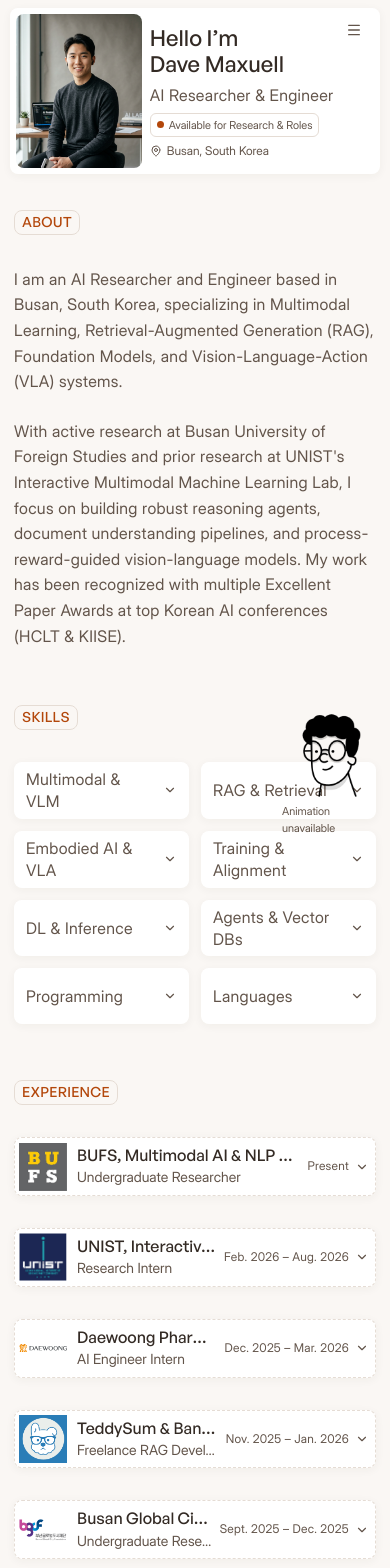
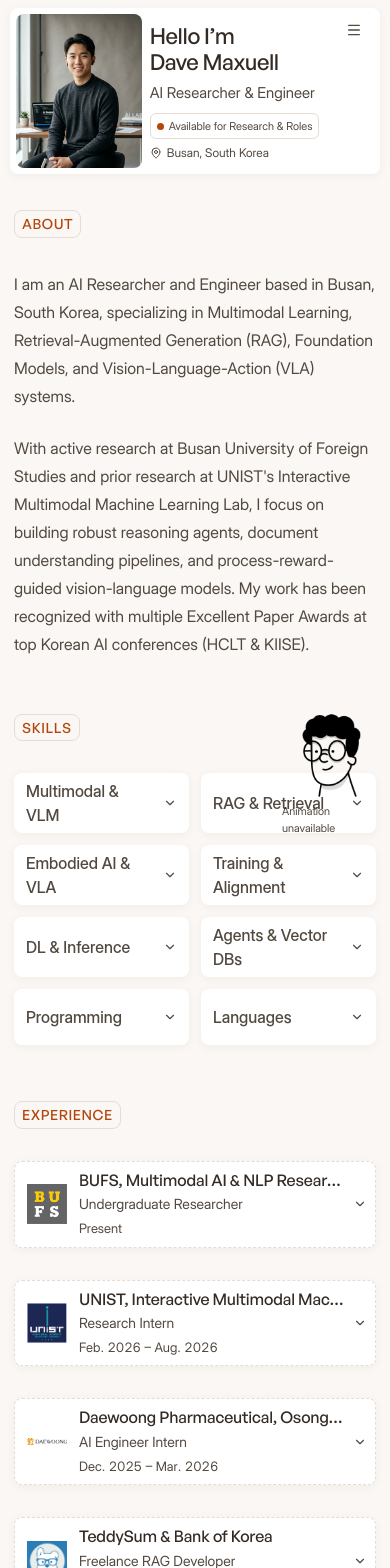
Before and after one commit to davemaxuell/CV, a React (Vite) app: page / in a window 390 px wide. Shown: the top 1568 px of the page. Built offline with nearby package versions, Linux system fonts and the light colour scheme; a web font is replaced by a local one.

Commit message:
Improve typography hierarchy and reading comfort

```diff
--- a/src/index.css
+++ b/src/index.css
@@ -32,7 +32,7 @@
   --page: #faf7f4;
   --surface: #ffffff;
   --ink: #332a24;
-  --body: #62544a;
+  --body: #51483f;
   --line: #e5dcd4;
   --accent: #b3470b;
   --accent-hover: #913707;
@@ -1419,3 +1419,54 @@ textarea:focus-visible {
   .floating-pet .pet-scene > img { width: 270px; height: 202px; left: -85px; top: -50px; }
 }
 @media print { .floating-pet { display: none; } }
+
+/* Reading hierarchy: retain the reference faces with a more legible scale. */
+body { letter-spacing: 0; }
+.about-copy { max-width: 68ch; }
+.about-copy p { font-size: 1.0625rem; line-height: 1.75; letter-spacing: 0; }
+.profile-copy h1 { font-size: 1.75rem; line-height: 1.18; letter-spacing: -0.02em; }
+.profile-role { font-size: 1rem; line-height: 1.5; }
+.profile-tagline, .profile-links a { font-size: 0.8125rem; line-height: 1.5; }
+.availability { font-size: 0.75rem; line-height: 1.5; }
+.profile-actions .primary-button, .profile-actions .secondary-button { font-size: 0.9375rem; line-height: 1.4; }
+.section-badge { font-size: 0.875rem; line-height: 1.4; letter-spacing: 0.04em; }
+.skill-chip { font-size: 1rem; line-height: 1.5; font-weight: 500; }
+.resume-title, .project-copy h3, .recognition-heading h3 {
+  font-size: 1.125rem;
+  line-height: 1.35;
+  letter-spacing: -0.01em;
+}
+.resume-subtitle, .recognition-row > p, .project-copy > p {
+  font-size: 0.9375rem;
+  line-height: 1.55;
+}
+.resume-date { font-size: 0.8125rem; line-height: 1.5; letter-spacing: 0; font-variant-numeric: tabular-nums; }
+.resume-details, .skill-detail > div, .project-document { font-size: 1rem; line-height: 1.7; }
+.resume-details > p, .resume-details > ul, .project-document > p, .project-document > ul { max-width: 70ch; }
+.detail-tools, .publication-metrics, .form-note, .project-link, .project-document .document-tools {
+  font-size: 0.8125rem;
+  line-height: 1.5;
+}
+.recognition-heading > span:last-child { font-size: 0.9375rem; font-variant-numeric: tabular-nums; }
+.contact-form label { font-size: 0.9375rem; font-weight: 500; }
+@media (max-width: 1199px) {
+  .profile-copy h1 { font-size: 1.5rem; }
+}
+@media (max-width: 809px) {
+  .profile-copy h1 { font-size: 1.375rem; }
+  .profile-role { font-size: 0.9375rem; }
+  .availability { font-size: 0.6875rem; }
+  .about-copy p { font-size: 1rem; line-height: 1.75; }
+}
+@media (max-width: 600px) {
+  .resume-trigger { display: grid; grid-template-columns: 48px minmax(0, 1fr) 14px; gap: 0 8px; padding: 8px; }
+  .resume-logo { grid-column: 1; grid-row: 1 / 3; width: 48px; }
+  .resume-heading { grid-column: 2; grid-row: 1; padding: 0; }
+  .resume-date { grid-column: 2; grid-row: 2; text-align: left; padding-top: 4px; }
+  .resume-chevron { grid-column: 3; grid-row: 1 / 3; }
+  .resume-title { font-size: 1rem; }
+  .resume-subtitle { font-size: 0.875rem; }
+  .publication-list .resume-trigger { grid-template-columns: minmax(0, 1fr) 14px; padding: 12px; }
+  .publication-list .resume-heading, .publication-list .resume-date { grid-column: 1; }
+  .publication-list .resume-chevron { grid-column: 2; }
+}
```
Also changed, not shown: 1 other file (tests, documents, lock files or other folders).
